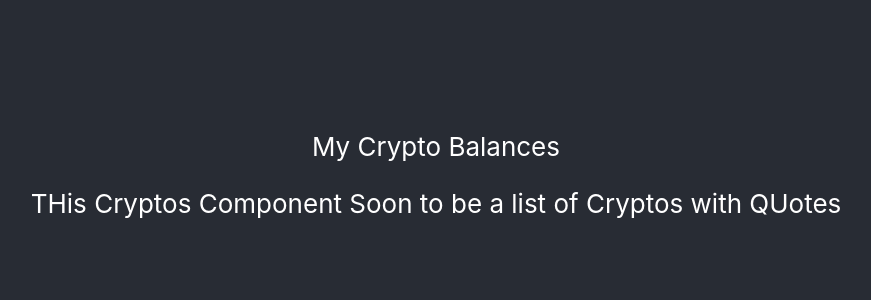
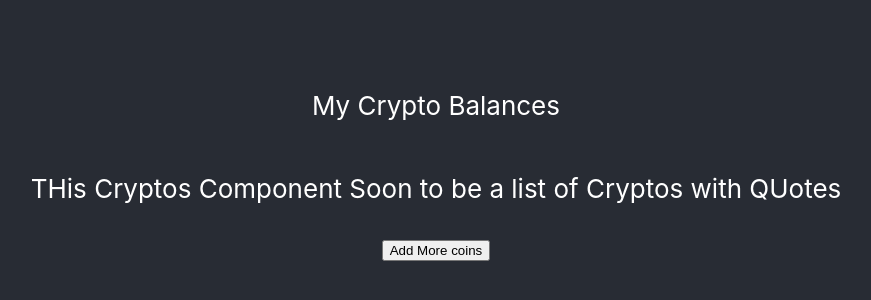
Before and after one commit to jgrantbrown/CryptoBalance, a React (Create React App) app: page / in a window 1280 px wide. Shown: the part 212-512 px from the top of the page, without its empty margins (204-1075 px from the left). Built offline with nearby package versions, Linux system fonts and the light colour scheme.

Commit message:
stub out the page with a button for opening an add coins

```diff
--- a/src/components/Cryptos/Cryptos.js
+++ b/src/components/Cryptos/Cryptos.js
@@ -1,10 +1,24 @@
 import React, { Component } from 'react';
+// import InputHolding from './InputHolding'
 
 class Cryptos extends Component {
+
+  handleAddCoin = e => {
+    e.preventDefault()
+    debugger
+    // Render the </InputHolding>
+  }
+
   render() {
+
+    // const addForm =
+
+
+
     return (
       <div>
-        THis Cryptos Component Soon to be a list of Cryptos with QUotes
+        <p>THis Cryptos Component Soon to be a list of Cryptos with QUotes</p>
+        <button onClick={(e)=>this.handleAddCoin(e)}>Add More coins</button>
       </div>
     )
   }}
--- /dev/null
+++ b/src/components/Cryptos/InputHolding.js
@@ -0,0 +1,19 @@
+import React, { Component } from 'react';
+
+class InputHolding extends Component {
+  render() {
+    return (
+      <div>
+        THis Input Form Component Soon to be a here
+        <form>
+          <input type="text" value="token"/><br/>
+          <input type="text" value="amount"/><br/>
+          <input type="text" value="cost basis"/><br/>
+          <input type="text" value="wallet"/><br/>
+          <input type="submit" />
+        </form>
+      </div>
+    )
+  }}
+
+  export default InputHolding;
```
